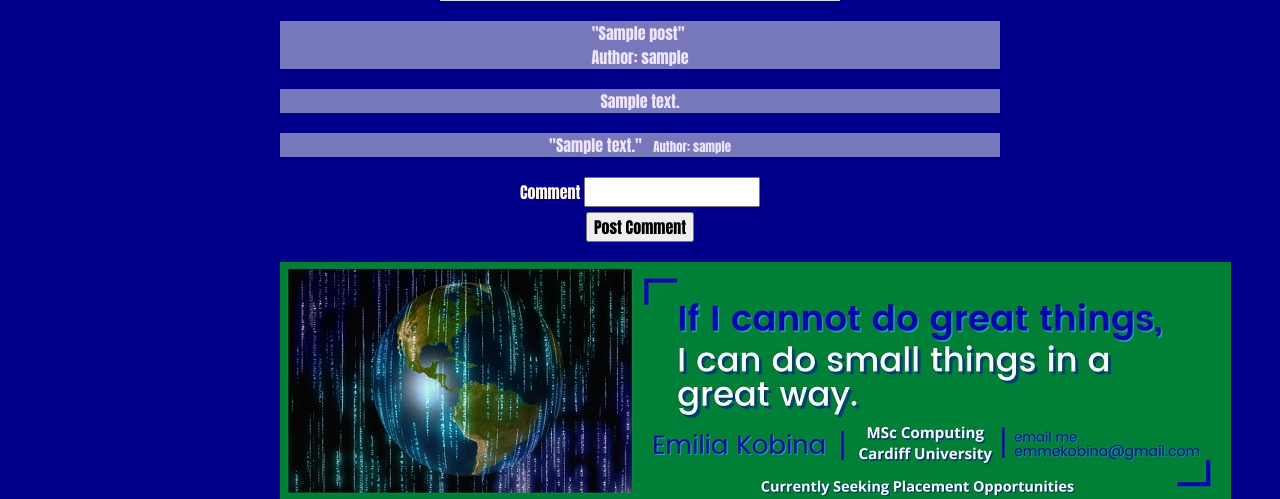
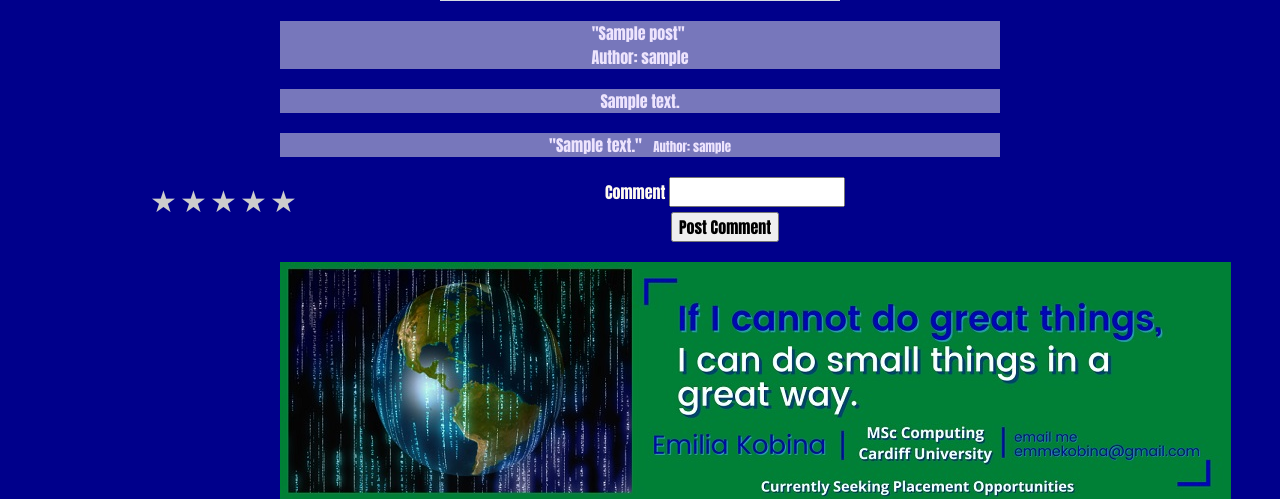
Before and after one commit to emmekay/OnboardManager, a Flask app: page /post/1 in a window 1280 px wide. Shown: the part 391-890 px from the top of the page. Run offline with Flask 2, Linux system fonts and the light colour scheme; tables that the repository leaves empty hold one stand-in row (values such as "Sample post"); grey boxes marked "Sample" are stand-in pictures; parts of the project's set-up code (start-up, migrations or seed data) failed here and were passed over; some libraries are stand-ins or nearby versions.

Commit message:
create 5 star rating

```diff
--- a/blog/models.py
+++ b/blog/models.py
@@ -5,6 +5,7 @@ from flask_login import UserMixin
 
 
 class Post(db.Model):
+    __searchable__ = ['body']
     id = db.Column(db.Integer, primary_key=True)
     date = db.Column(db.DateTime, nullable=False, default=datetime.utcnow)
     title = db.Column(db.Text, nullable=False)
@@ -61,3 +62,8 @@ class Comment(db.Model):
 
   def __repr__(self):
     return f"Post('{self.date}', '{self.content}')"
+
+
+#class Config(object):
+
+ # ELASTICSEARCH_URL = os.environ.get('ELASTICSEARCH_URL')
--- a/blog/static/style.css
+++ b/blog/static/style.css
@@ -53,3 +53,42 @@ a:hover {
 a:active {
     color: #000000;
 }
+
+/* Star Rating */
+/* Below code taken from Ref # 6 - Star Rating - All code below to end comment tag has been copied */
+.rate {
+    float: left;
+    height: 46px;
+    padding: 0 10px;
+}
+.rate:not(:checked) > input {
+    position:absolute;
+    top:-9999px;
+}
+.rate:not(:checked) > label {
+    float:right;
+    width:1em;
+    overflow:hidden;
+    white-space:nowrap;
+    cursor:pointer;
+    font-size:30px;
+    color:#ccc;
+}
+.rate:not(:checked) > label:before {
+    content: '★ ';
+}
+.rate > input:checked ~ label {
+    color: #ffc700;
+}
+.rate:not(:checked) > label:hover,
+.rate:not(:checked) > label:hover ~ label {
+    color: #deb217;
+}
+.rate > input:checked + label:hover,
+.rate > input:checked + label:hover ~ label,
+.rate > input:checked ~ label:hover,
+.rate > input:checked ~ label:hover ~ label,
+.rate > label:hover ~ input:checked ~ label {
+    color: #c59b08;
+}
+/* All code above to previous comment tag copied from Ref # 6 */
--- /dev/null
+++ b/blog/templates/cv.html
@@ -0,0 +1,4 @@
+{% extends "layout.html" %}
+{% block content %}
+<h1>My Work Experience</h1>
+{% endblock content %}
--- a/blog/templates/post.html
+++ b/blog/templates/post.html
@@ -11,6 +11,34 @@
 
 <form method="POST" action="{{ url_for('post_comment', post_id=post.id) }}">
     {{ form.hidden_tag() }}
+
+    <!-- Star rating -->
+    <!-- Below code taken from Ref # 6 - Below code down to next comment tag -->
+    <html>
+
+    <head>
+        <meta charset="UTF-8">
+        <link rel="stylesheet" type="text/css" href="style.css">
+        <title></title>
+    </head>
+
+    <body>
+        <div class="rate">
+            <input type="radio" id="star5" name="rate" value="5" />
+            <label for="star5" title="text">5 stars</label>
+            <input type="radio" id="star4" name="rate" value="4" />
+            <label for="star4" title="text">4 stars</label>
+            <input type="radio" id="star3" name="rate" value="3" />
+            <label for="star3" title="text">3 stars</label>
+            <input type="radio" id="star2" name="rate" value="2" />
+            <label for="star2" title="text">2 stars</label>
+            <input type="radio" id="star1" name="rate" value="1" />
+            <label for="star1" title="text">1 star</label>
+        </div>
+    </body>
+    </html>
+    <!-- Taken from Ref # 6 - Code above to top comment tag -->
+
     <div class="">
         {{ form.comment.label }} {{ form.comment }}
         {% for error in form.comment.errors %}
```
Also changed, not shown: blog/__init__.py (+8 -0 lines), blog/templates/register.html (+6 -6 lines), blog/README.md.
